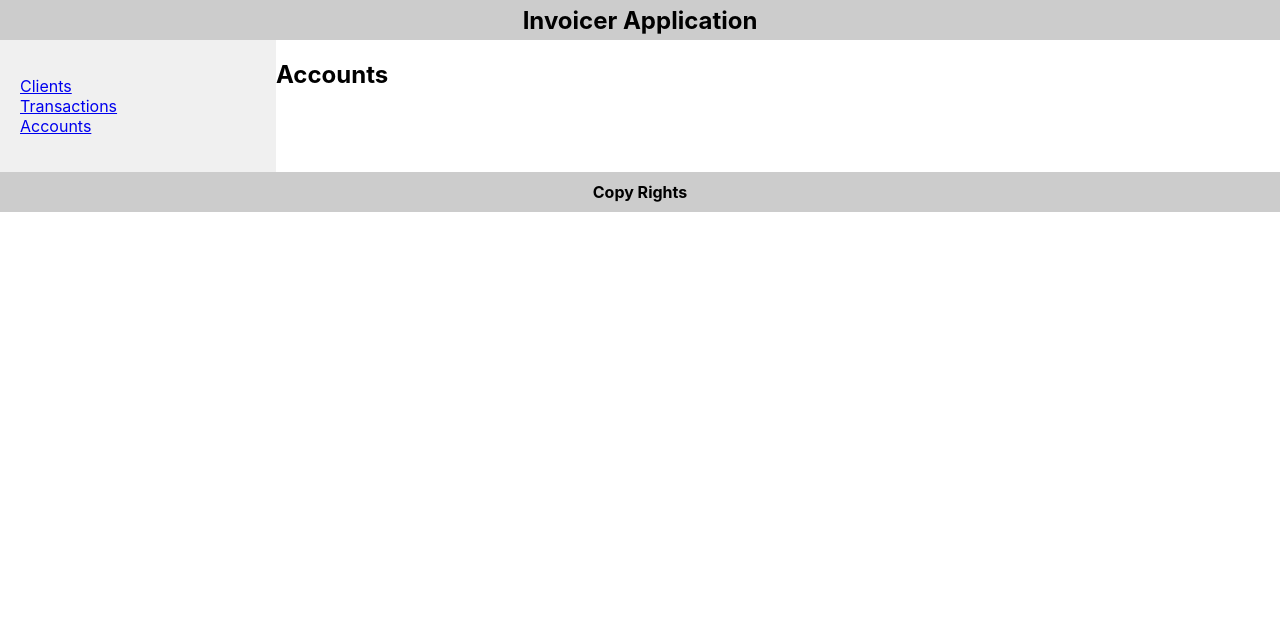
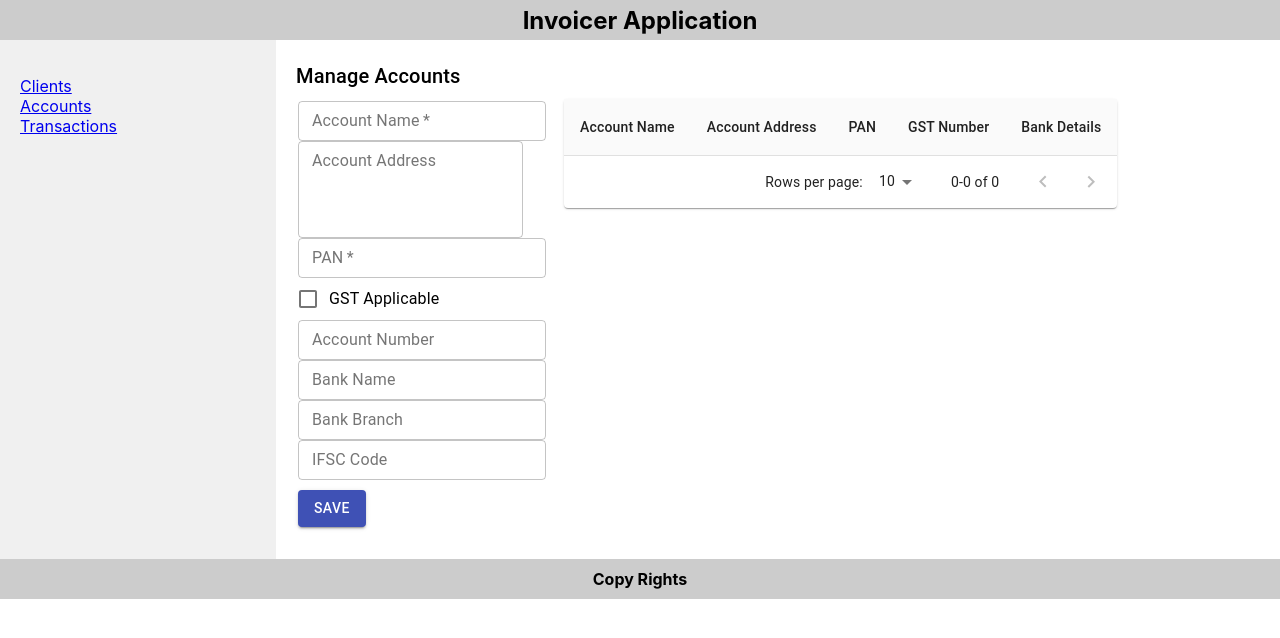
Before and after one commit to free2yogesh/my-invoicer-app, a React (Create React App) app: page /invoicer/accounts in a window 1280 px wide. Shown: the top 638 px of the page. Built offline with nearby package versions, Linux system fonts and the light colour scheme.

Commit message:
added bank details page

```diff
--- a/src/Common/Table.js
+++ b/src/Common/Table.js
@@ -8,6 +8,7 @@ import TableContainer from "@material-ui/core/TableContainer";
 import TableHead from "@material-ui/core/TableHead";
 import TablePagination from "@material-ui/core/TablePagination";
 import TableRow from "@material-ui/core/TableRow";
+import BankDetails from "../Components/BankDetails";
 
 const useStyles = makeStyles({
   //   root: {
@@ -18,7 +19,7 @@ const useStyles = makeStyles({
   //   },
 });
 
-export default function StickyHeadTable({columns, rows}) {
+export default function StickyHeadTable({ columns, rows }) {
   const classes = useStyles();
   const [page, setPage] = React.useState(0);
   const [rowsPerPage, setRowsPerPage] = React.useState(10);
@@ -51,11 +52,11 @@ export default function StickyHeadTable({columns, rows}) {
                   <TableRow hover role="checkbox" tabIndex={-1} key={row.code}>
                     {columns.map((column) => {
                       const value = row[column.id];
-                      return (
-                        <TableCell key={column.id} align={column.align}>
-                          {column.format && typeof value === "number"
-                            ? column.format(value)
-                            : value}
+                      return column.id !== "bankDetails" ? (
+                        <TableCell key={column.id}>{value}</TableCell>
+                      ) : (
+                        <TableCell key={column.id}>
+                          <BankDetails data={row} />
                         </TableCell>
                       );
                     })}
@@ -66,7 +67,7 @@ export default function StickyHeadTable({columns, rows}) {
         </Table>
       </TableContainer>
       <TablePagination
-        rowsPerPageOptions={[10, 25, 100]}
+        rowsPerPageOptions={[5, 10, 50]}
         component="div"
         count={rows.length}
         rowsPerPage={rowsPerPage}
--- a/src/Components/Accounts.js
+++ b/src/Components/Accounts.js
@@ -1,9 +1,263 @@
- function Accounts() {
-    return (
-      <div>
-        <h2>Accounts</h2>
-      </div>
-    );
-  }
+import React, { useMemo, useState } from "react";
+import {
+  Grid,
+  TextField,
+  Typography,
+  Checkbox,
+  Button,
+  makeStyles,
+  FormControlLabel,
+  Snackbar,
+  IconButton,
+} from "@material-ui/core";
+import { useFormik } from "formik";
+import { GetData, SaveData } from "../Utility/DataService";
+import Table from "../Common/Table";
+
+const useStyles = makeStyles((theme) => ({
+  root: {
+    flexGrow: 1,
+    padding: "20px",
+    width: "100%",
+  },
+  clientTable: {
+    padding: "10px",
+    marginLeft: "50px",
+  },
+  clientDetails: {
+    padding: "10px",
+    marginBottom: "10px",
+  },
+  saveButton: {
+    marginTop: "10px",
+  },
+}));
+
+function Accounts() {
+  const classes = useStyles();
+  const [checked, setChecked] = useState(false);
+  const rows = GetData("accounts");
+  const [accountsData, setAccountsData] = useState(rows);
+  const [open, setOpen] = React.useState(false);
+
+  const columns = useMemo(
+    () => [
+      {
+        label: "Account Name",
+        id: "accountName",
+      },
+      {
+        label: "Account Address",
+        id: "accountAddress",
+      },
+      {
+        label: "PAN",
+        id: "PAN",
+      },
+      {
+        label: "GST Number",
+        id: "GSTNumber",
+      },
+      {
+        label: "Bank Details",
+        id: "bankDetails",
+      },
+    ],
+    []
+  );
+
+  const formik = useFormik({
+    initialValues: {
+      accountId:"",
+      accountName: "",
+      accountAddress: "",
+      PAN: "",
+      GSTNumber: "",
+      accountNumber:"",
+      bankName:"",
+      IFSCCode:"",
+      bankBranch:"",
+    },
+    onSubmit: (values) => {
+      if (values.accountName) {
+        rows.push(values);
+        setAccountsData(rows);
+        SaveData("accounts", rows);
+        setOpen(true);
+      }
+    },
+  });
+
+  const handleClose = (event, reason) => {
+    if (reason === "clickaway") {
+      return;
+    }
+    setOpen(false);
+  };
+
+  const handleChange = (event) => {
+    setChecked(event.target.checked);
+  };
+
+  return (
+    <div className={classes.root}>
+      <Typography variant="h6" gutterBottom>
+        Manage Accounts
+      </Typography>
+      {open && (
+        <Snackbar
+          anchorOrigin={{
+            vertical: "bottom",
+            horizontal: "left",
+          }}
+          open={open}
+          autoHideDuration={6000}
+          onClose={handleClose}
+          message="Account Details Added."
+          action={
+            <React.Fragment>
+              <IconButton
+                size="small"
+                aria-label="close"
+                color="inherit"
+                onClick={handleClose}
+              >
+                <Button color="secondary" size="small" onClick={handleClose}>
+                  Close
+                </Button>
+              </IconButton>
+            </React.Fragment>
+          }
+        />
+      )}
+
+      <Grid container spacing={2}>
+        <form className={classes.clientDetails} onSubmit={formik.handleSubmit}>
+          <Grid item>
+            <Grid item>
+              <TextField
+                required="true"
+                id="accountName"
+                variant="outlined"
+                size="small"
+                label="Account Name"
+                name="accountName"
+                onChange={formik.handleChange}
+              />
+            </Grid>
+            <Grid item>
+              <TextField
+                id="accountAddress"
+                multiline
+                rows={4}
+                variant="outlined"
+                size="small"
+                label="Account Address"
+                name="accountAddress"
+                onChange={formik.handleChange}
+              />
+            </Grid>
+            <Grid item>
+              <TextField
+                required="true"
+                id="PAN"
+                variant="outlined"
+                size="small"
+                label="PAN"
+                name="PAN"
+                onChange={formik.handleChange}
+              />
+            </Grid>
+            <Grid item>
+              <FormControlLabel
+                control={
+                  <Checkbox
+                    checked={checked}
+                    onChange={handleChange}
+                    name="GSTApplicable"
+                    color="primary"
+                  />
+                }
+                label="GST Applicable"
+              />
+            </Grid>
+            {checked && (
+              <Grid item>
+                <TextField
+                  id="GSTNumber"
+                  variant="outlined"
+                  size="small"
+                  label="GST Number"
+                  name="GSTNumber"
+                  onChange={formik.handleChange}
+                />
+              </Grid>
+            )}
+
+              <Grid item>
+                <TextField
+                  id="accountNumber"
+                  variant="outlined"
+                  size="small"
+                  label="Account Number"
+                  name="accountNumber"
+                  onChange={formik.handleChange}
+                />
+              </Grid>
+
+              <Grid item>
+                <TextField
+                  id="bankName"
+                  variant="outlined"
+                  size="small"
+                  label="Bank Name"
+                  name="bankName"
+                  onChange={formik.handleChange}
+                />
+              </Grid>
+
+              <Grid item>
+                <TextField
+                  id="bankBranch"
+                  variant="outlined"
+                  size="small"
+                  label="Bank Branch"
+                  name="bankBranch"
+                  onChange={formik.handleChange}
+                />
+              </Grid>
+
+              <Grid item>
+                <TextField
+                  id="IFSCCode"
+                  variant="outlined"
+                  size="small"
+                  label="IFSC Code"
+                  name="IFSCCode"
+                  onChange={formik.handleChange}
+                />
+              </Grid>
+
+            <Grid item>
+              <Button
+                variant="contained"
+                color="primary"
+                className={classes.saveButton}
+                type="Submit"
+                disabled={!formik.isValid}
+              >
+                Save
+              </Button>
+            </Grid>
+          </Grid>
+        </form>
+
+        <Grid item className="clientTable">
+          <Table columns={columns} rows={accountsData} />
+        </Grid>
+      </Grid>
+    </div>
+  );
+}
 
   export default Accounts;
--- /dev/null
+++ b/src/Components/BankDetails.js
@@ -0,0 +1,15 @@
+function BankDetails(data) {
+  const { accountNumber, bankName, IFSCCode, bankBranch } = data;
+  return (
+    <div>
+      <ul>
+        <li>Account Number - {data.accountNumber}</li>
+        <li>Bank Name - {data.bankName}</li>
+        <li>IFSC Code - {data.IFSCCode}</li>
+        <li>Branch Name - {data.bankBranch}</li>
+      </ul>
+    </div>
+  );
+}
+
+export default BankDetails;
--- a/src/Components/Clients.js
+++ b/src/Components/Clients.js
@@ -11,7 +11,7 @@ import {
   IconButton,
 } from "@material-ui/core";
 import { useFormik } from "formik";
-import { GetData, SaveData } from "../Utility/ClientService";
+import { GetData, SaveData } from "../Utility/DataService";
 import Table from "../Common/Table";
 
 const useStyles = makeStyles((theme) => ({
--- /dev/null
+++ b/src/Components/Home.js
@@ -0,0 +1,9 @@
+function Home() {
+    return (
+      <div>
+        <h2>Work in Progress</h2>
+      </div>
+    );
+  }
+
+  export default Home;
--- a/src/Routing/InvoicerRouting.js
+++ b/src/Routing/InvoicerRouting.js
@@ -4,7 +4,7 @@ import { makeStyles } from "@material-ui/core";
 import Clients from "../Components/Clients";
 import Transactions from "../Components/Transactions";
 import Accounts from "../Components/Accounts";
-
+import Home from '../Components/Home'
 const useStyles = makeStyles((theme) => ({
   main: {
     display: "flex",
@@ -29,14 +29,22 @@ const routes = [
   },
   {
     path: "/invoicer/transactions",
+    exact: true,
     sidebar: () => <div>Transactions</div>,
     main: () => <Transactions />,
   },
   {
     path: "/invoicer/accounts",
+    exact: true,
     sidebar: () => <div>Accounts</div>,
     main: () => <Accounts />,
   },
+  {
+    path: "*",
+    sidebar: () => <div>Home</div>,
+    main: () => <Home />,
+  },
+
 ];
 
 function InvoicerRouting() {
@@ -50,10 +58,10 @@ function InvoicerRouting() {
               <Link to="/invoicer/clients">Clients</Link>
             </li>
             <li>
-              <Link to="/invoicer/transactions">Transactions</Link>
+              <Link to="/invoicer/accounts">Accounts</Link>
             </li>
             <li>
-              <Link to="/invoicer/accounts">Accounts</Link>
+              <Link to="/invoicer/transactions">Transactions</Link>
             </li>
           </ul>
         </div>
```
Also changed, not shown: src/Utility/DataService.js (renamed from src/Utility/ClientService.js).
